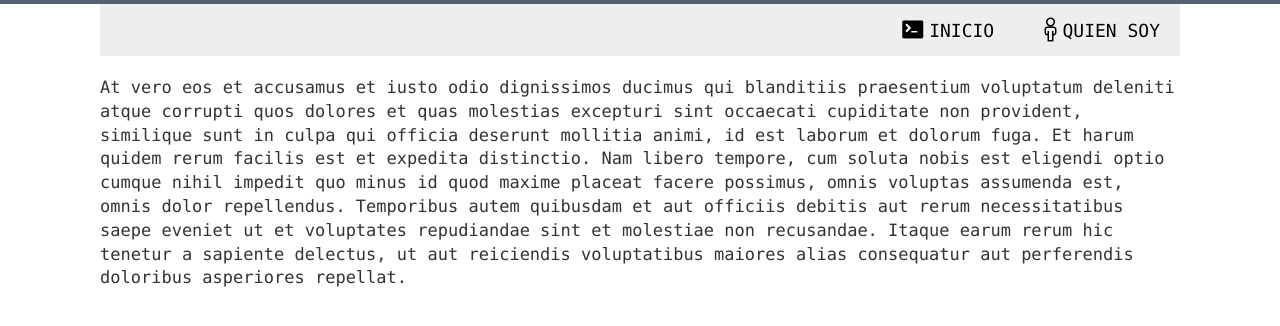
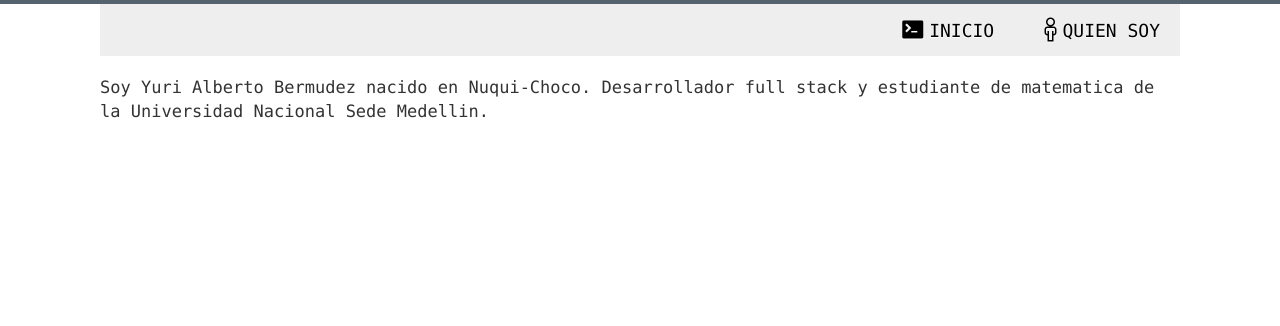
Before and after one commit to YuriAlberto/YuriAlberto.gitgub.io, a Jekyll site: the page built from about.md, in a window 1280 px wide. Shown: the top 326 px of the page. Built offline with Jekyll 4.4.1, drawn with Linux system fonts in a browser that asks for light colours.

Commit message:
actulalizacion de configuracion

```diff
--- a/_config.yml
+++ b/_config.yml
@@ -1,10 +1,9 @@
-name: White Paper
+name: Escribiendo para aprender.
 description: >
-    A simple jekyll theme aimed at programmers who like clean interface to write posts
-    and show off some code.
+    He iniciando con algunos de mis placeres: Modelos matematicos con implemetanción computacional y si se puede generar un poco de dinero..
 about: >
-    At vero eos et accusamus et iusto odio dignissimos ducimus qui blanditiis praesentium voluptatum deleniti atque corrupti quos dolores et quas molestias excepturi sint occaecati cupiditate non provident, similique sunt in culpa qui officia deserunt mollitia animi, id est laborum et dolorum fuga. Et harum quidem rerum facilis est et expedita distinctio. Nam libero tempore, cum soluta nobis est eligendi optio cumque nihil impedit quo minus id quod maxime placeat facere possimus, omnis voluptas assumenda est, omnis dolor repellendus. Temporibus autem quibusdam et aut officiis debitis aut rerum necessitatibus saepe eveniet ut et voluptates repudiandae sint et molestiae non recusandae. Itaque earum rerum hic tenetur a sapiente delectus, ut aut reiciendis voluptatibus maiores alias consequatur aut perferendis doloribus asperiores repellat.
-
+    Soy Yuri Alberto Bermudez nacido en Nuqui-Choco. Desarrollador full stack y estudiante de matematica de
+    la Universidad Nacional Sede Medellin.
 
 url: "https://yurialberto.github.io"
 baseurl: "/white-paper"
```
